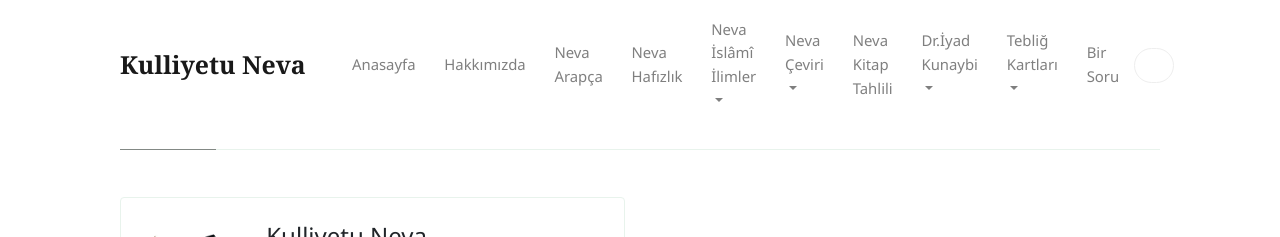
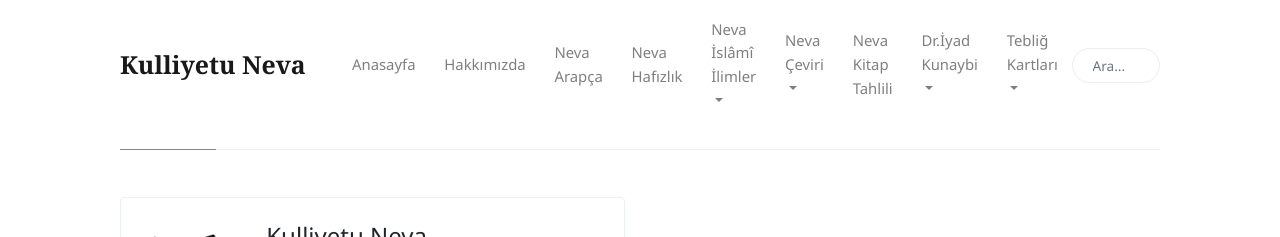
Before and after one commit to kulliyetuneva/website, a Jekyll site: the page built from _pages/authors-list.html, in a window 1280 px wide. Shown: the top 237 px of the page. Built offline with Jekyll 4.4.1, drawn with Linux system fonts in a browser that asks for light colours; nearby versions of some CDN libraries.

Commit message:
Update Ayarlar “navigation”

```diff
--- a/_data/navigation.yml
+++ b/_data/navigation.yml
@@ -45,5 +45,3 @@
         link: /
       - name: Öncü Şahsiyetler
         link: /
-  - name: Bir Soru
-    link: /
```
